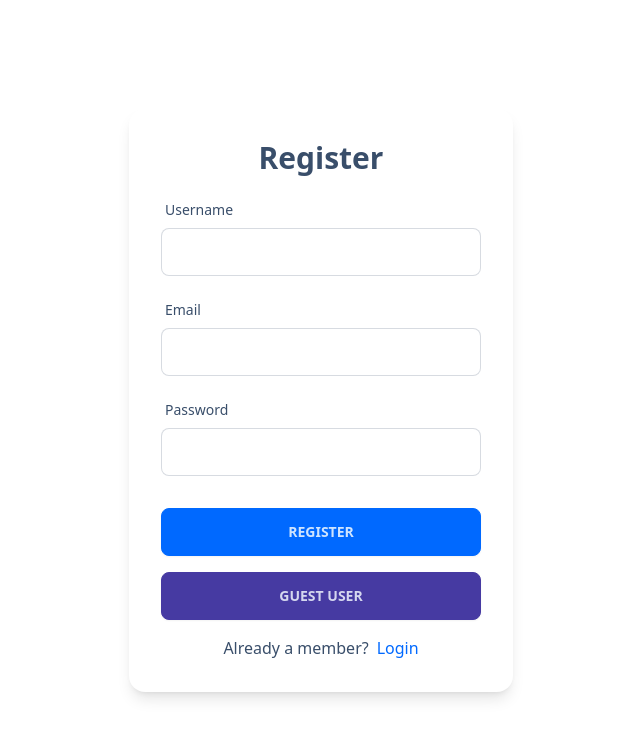
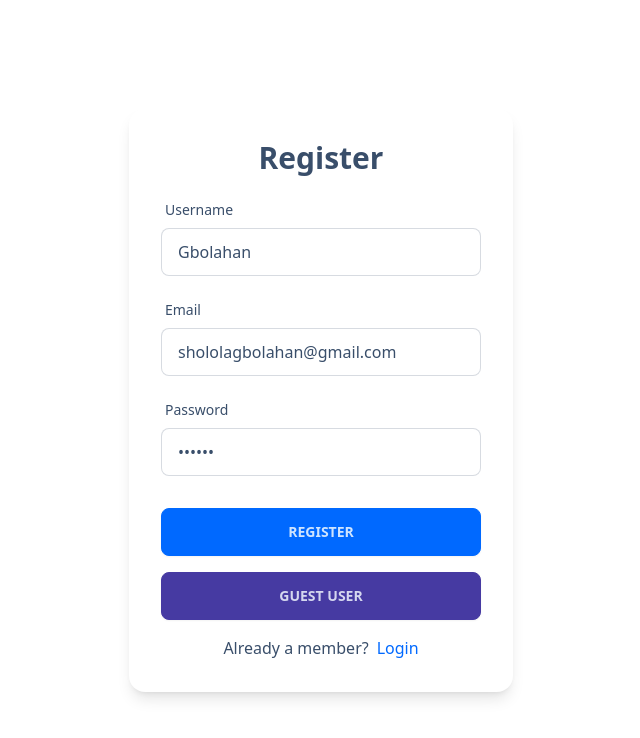
Before and after one commit to Sholola-Gbolahan/Comfy-store, a React (Vite) app: page /register in a window 1280 px wide. Shown: the top 738 px of the page, without its empty margins (319-959 px from the left). Built offline with nearby package versions, Linux system fonts and the light colour scheme.

Commit message:
- User Registration Donw

```diff
--- a/src/App.jsx
+++ b/src/App.jsx
@@ -18,6 +18,7 @@ import { loader as singlePageLoader } from "./pages/SingleProduct"
 import { loader as productsLoader } from "./pages/Products"
 
 // ACTIONS
+import { action as registerAction } from "./pages/Register"
 import { RouterProvider, createBrowserRouter } from "react-router-dom"
 
 const router = createBrowserRouter([
@@ -66,6 +67,7 @@ const router = createBrowserRouter([
     path: "/register",
     element: <Register />,
     errorElement: <Error />,
+    action: registerAction,
   },
 ])
 
--- a/src/pages/Register.jsx
+++ b/src/pages/Register.jsx
@@ -1,5 +1,23 @@
-import { Form, Link } from "react-router-dom"
+import { Form, Link, redirect } from "react-router-dom"
 import { FormInput, SubmitBtn } from "../components"
+import { customFetch } from "../utils"
+import { toast } from "react-toastify"
+
+export const action = async ({ request }) => {
+  const formData = await request.formData()
+  const data = Object.fromEntries(formData)
+  console.log(data)
+  try {
+    const response = await customFetch.post("auth/local/register", data)
+    toast.success("account created successfully")
+    return redirect("/login")
+  } catch (error) {
+    const errorMessage =
+      error?.response?.data?.message || "please double check your credentials"
+    toast.error(errorMessage)
+    return null
+  }
+}
 
 const Register = () => {
   return (
@@ -9,9 +27,24 @@ const Register = () => {
         className="card w-96 p-8 bg-base-100 shadow-lg flex flex-col gap-y-4 "
       >
         <h4 className="text-center text-3xl font-bold ">Register</h4>
-        <FormInput type="text" label="username" name="username" />
-        <FormInput type="email" label="email" name="email" />
-        <FormInput type="password" label="password" name="password" />
+        <FormInput
+          type="text"
+          label="username"
+          name="username"
+          defaultValue="Gbolahan"
+        />
+        <FormInput
+          type="email"
+          label="email"
+          name="email"
+          defaultValue="shololagbolahan@gmail.com"
+        />
+        <FormInput
+          type="password"
+          label="password"
+          name="password"
+          defaultValue="secret"
+        />
         <div className="mt-4">
           <SubmitBtn text="register" />
         </div>
```
